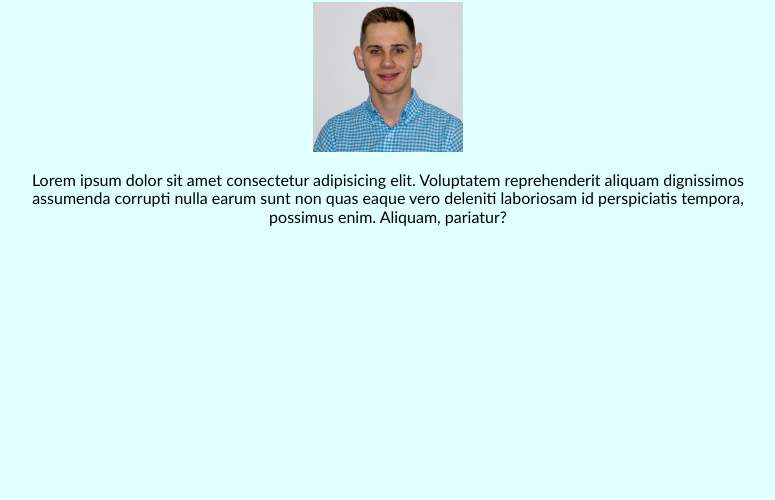
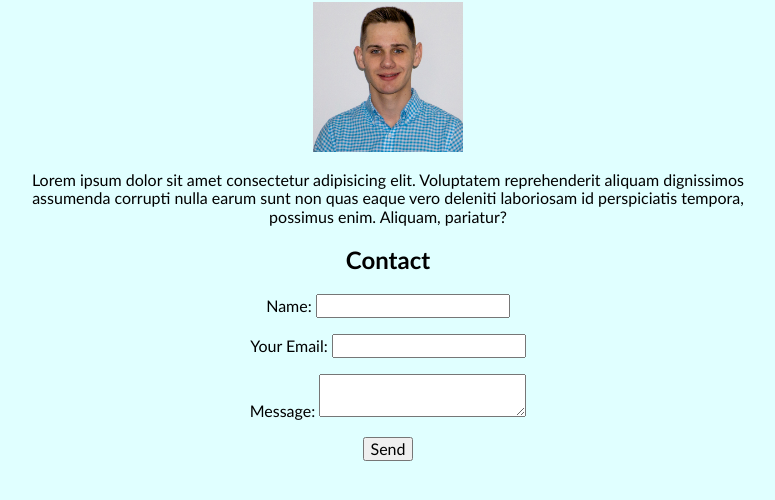
Before and after one commit to tglumbik/TG_Web2, a plain HTML site: page index.html in a window 1280 px wide. Shown: the part 78-578 px from the top of the page, without its empty margins (252-1027 px from the left). Drawn offline with nearby package versions, Linux system fonts and the light colour scheme.

Commit message:
Contact Form

```diff
--- a/index.html
+++ b/index.html
@@ -55,6 +55,25 @@
       enim. Aliquam, pariatur?
     </p>
 
+    <h2>Contact</h2>
+    <form name="contact" method="POST" data-netlify="true">
+      <p>
+        <label>Name: <input type="text" name="name" /></label>
+      </p>
+
+      <p>
+        <label>Your Email: <input type="email" name="email" /></label>
+      </p>
+
+      <p>
+        <label>Message: <textarea name="message"></textarea></label>
+      </p>
+
+      <p>
+        <button type="submit">Send</button>
+      </p>
+    </form>
+
     <script src="/js/scripts.js"></script>
   </body>
 </html>
```
